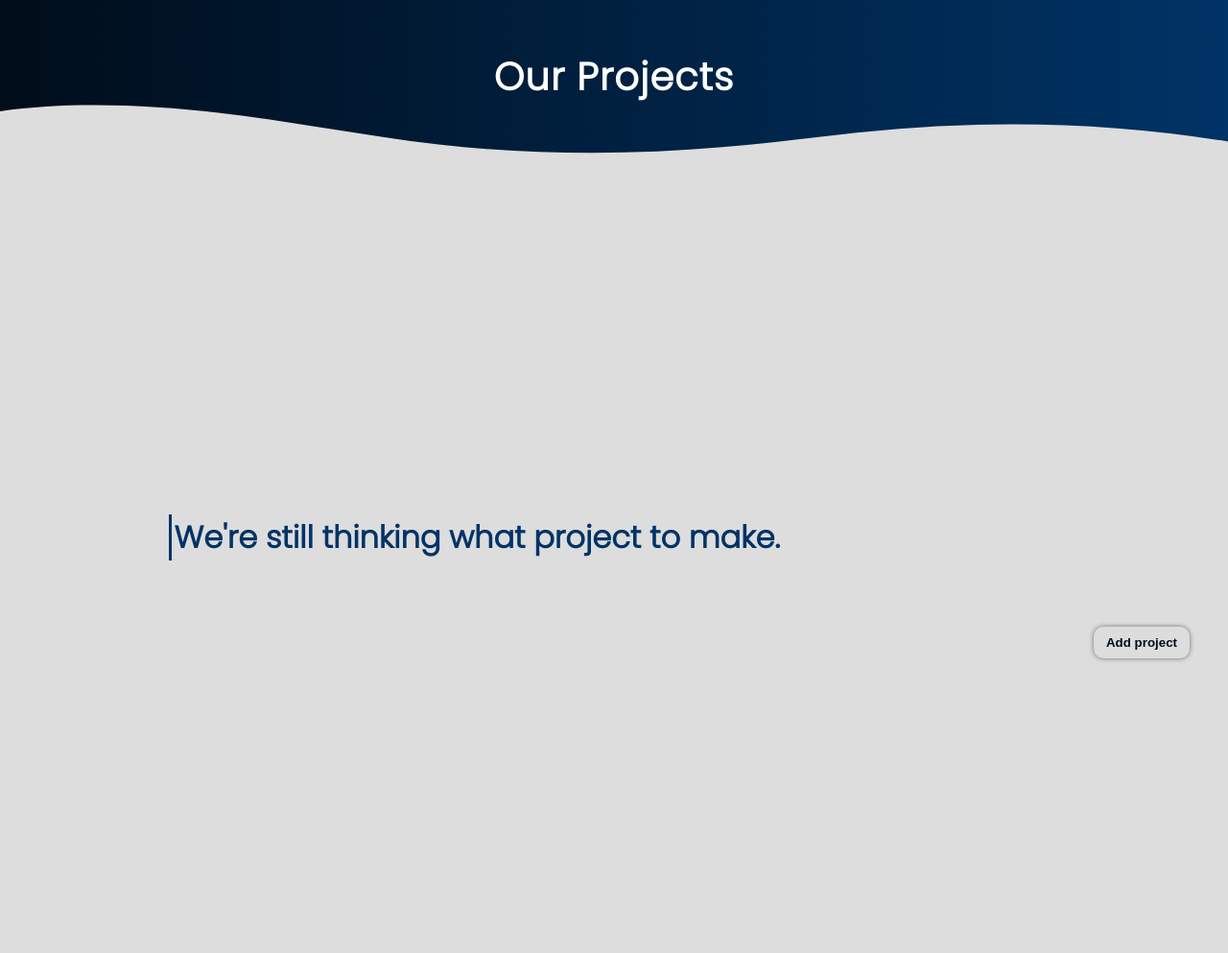
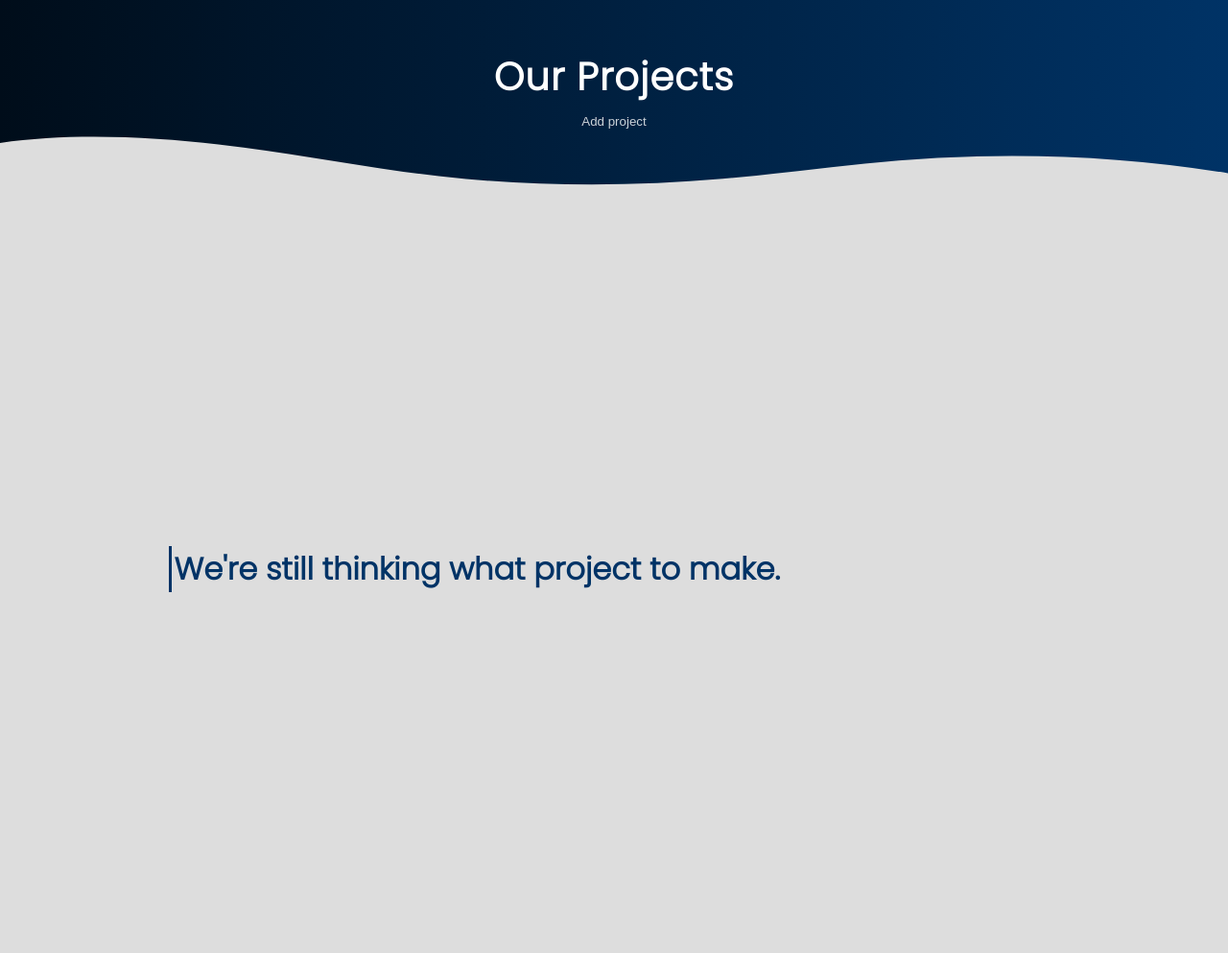
Before and after one commit to YameTechs/website, a Flask app: page /projects/ in a window 1280 px wide; the page is wider, and only the part inside the window is pictured. Shown: the part 74-1067 px from the top of that part at 96% size. Before the commit the page ends 763 px from the top of that part, so only its background shows below. Run offline with Flask 2, Linux system fonts and the light colour scheme; a user stored in the database is signed in; data comes from the database, SQL or seed files in the repository; data that the repository does not hold is empty; parts of the project's set-up code (start-up, migrations or seed data) failed here and were passed over; some libraries are stand-ins or nearby versions.

Commit message:
request of mr.lorenzo

```diff
--- a/src/static/css/projects.css
+++ b/src/static/css/projects.css
@@ -4,6 +4,7 @@
   height: auto;
   color: white;
   display: flex;
+  flex-direction: column;
   justify-content: center;
   align-items: center;
 }
@@ -76,16 +77,13 @@
 }
 
 .addProj {
-  position: fixed;
-  bottom: 40px;
-  right: 40px;
+  position: relative;
+  top: -50px;
   transition: 100ms ease-in;
   cursor: pointer;
-  color: #000d1a;
-  background-color: #DDD;
-  font-weight: 700;
+  color: rgba(255, 255, 255, 0.8);
+  background: none;
   z-index: 2;
-  box-shadow: 0 0 5px rgba(0, 0, 0, 0.5);
 }
 
 .addProj:hover {
@@ -103,7 +101,7 @@
   transform: skewX(-5deg);
   background: linear-gradient(to right, #000d1a, #003366);
   border-radius: 10px;
-  box-shadow: 20px 20px 20px rgba(0, 0, 0, 0.8);
+  box-shadow: 10px 10px 15px rgba(0, 0, 0, 0.8);
 }
 
 .ProjCard img {
--- a/src/templates/projects.html
+++ b/src/templates/projects.html
@@ -8,18 +8,18 @@
 
   <div class="projects-intro">
     <h2>Our Projects</h2>
+    {% if current_user.is_authenticated and current_user.has_role("admin") %}
+    <div class="addProject">
+        <form action="{{ url_for('project.new') }}" , method="GET">
+            <input type="submit" value="Add project" class="ProjBtn addProj">
+        </form>
+    </div>
+    {% endif %}
     <div class="custom-shape-divider-bottom-1646554980">
       <svg data-name="Layer 1" xmlns="http://www.w3.org/2000/svg" viewBox="0 0 1200 120" preserveAspectRatio="none">
         <path d="M321.39,56.44c58-10.79,114.16-30.13,172-41.86,82.39-16.72,168.19-17.73,250.45-.39C823.78,31,906.67,72,985.66,92.83c70.05,18.48,146.53,26.09,214.34,3V0H0V27.35A600.21,600.21,0,0,0,321.39,56.44Z" class="shape-fill"></path>
       </svg>
     </div>
-    {% if current_user.is_authenticated and current_user.has_role("admin") %}
-    <div class="addProject">
-      <form action="{{ url_for('project.new') }}" , method="GET">
-        <input type="submit" value="Add project" class="ProjBtn addProj">
-      </form>
-    </div>
-    {% endif %}
   </div>
   <div class="projects-area">
   {% if projects %}
```
